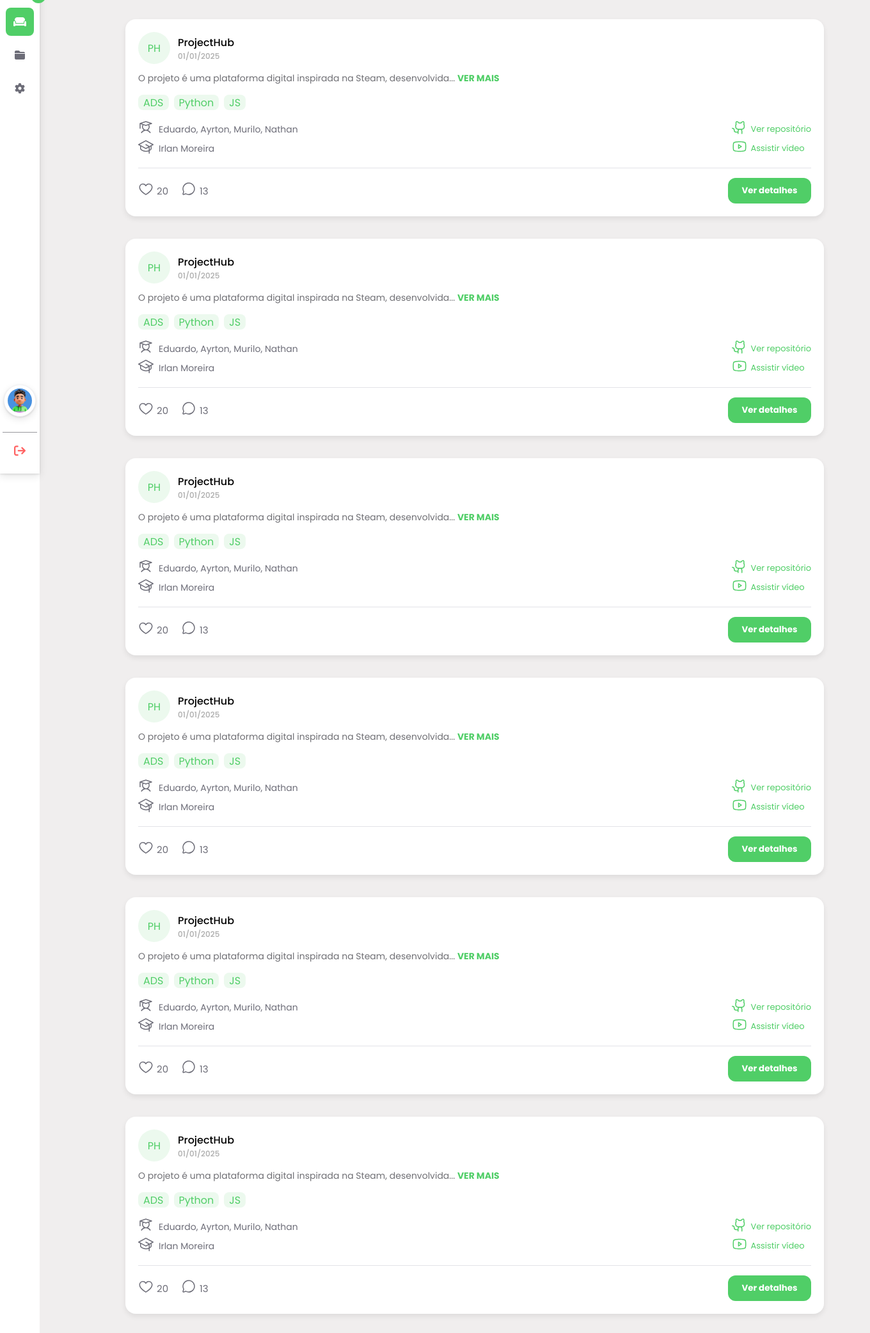
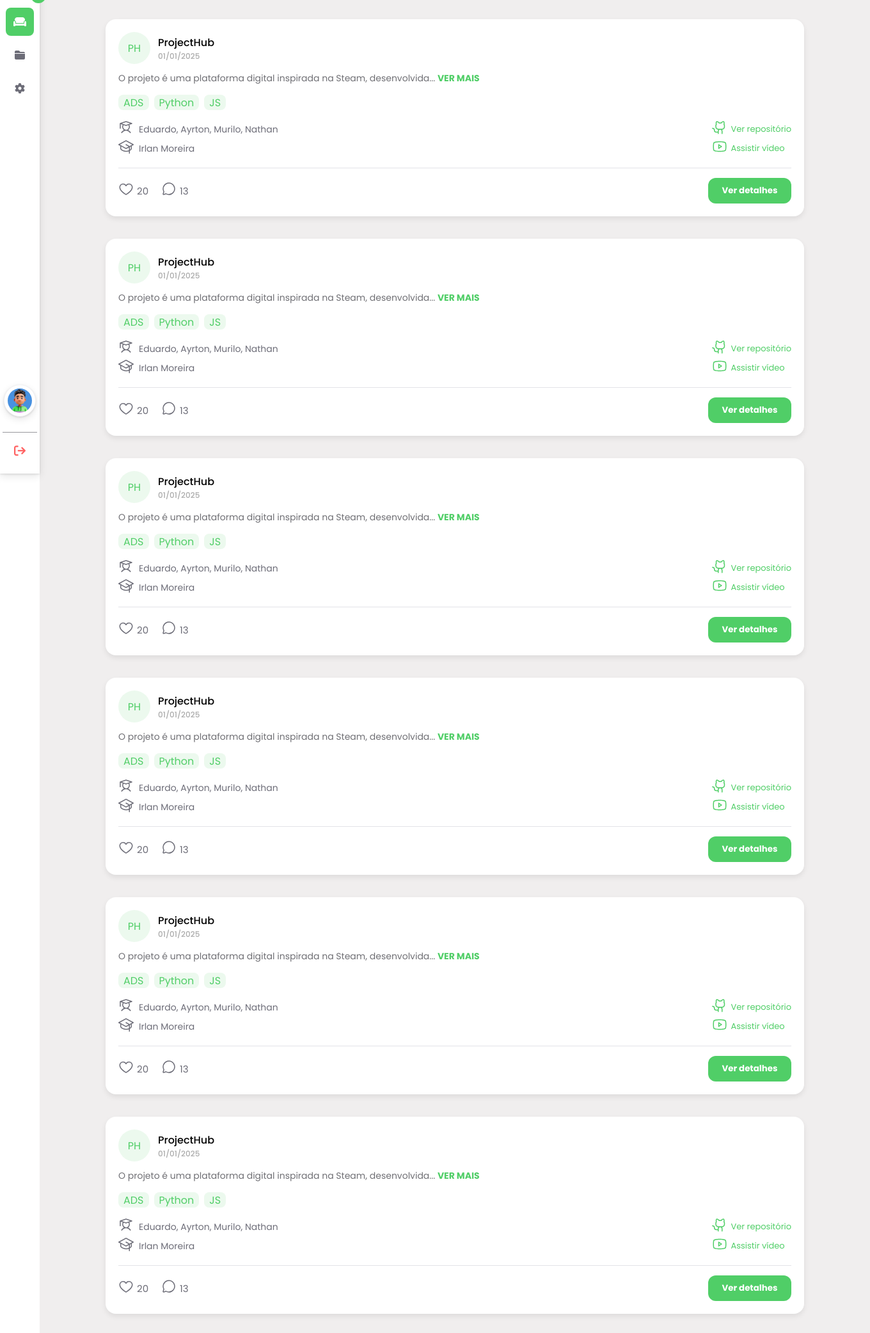
Before and after one commit to murlokfs/ifrn-projecthub, a Django app: page / in a window 1360 px wide; the page is wider, and only the part inside the window is pictured. Shown: the part 60-2143 px from the top of that part at 64% size. Run offline with Django 5.2, Linux system fonts and the light colour scheme.

Commit message:
width corrigido

```diff
--- a/static/base_files/my_projects_and_feed.css
+++ b/static/base_files/my_projects_and_feed.css
@@ -27,7 +27,7 @@ main {
     background-color: rgb(240, 238, 238);
     padding: 30px;
     display: flex;
-    width: 100vw;
+    width: 100%;
     min-height: 100vh;
     flex-direction: column;
     flex-wrap: wrap;
```
